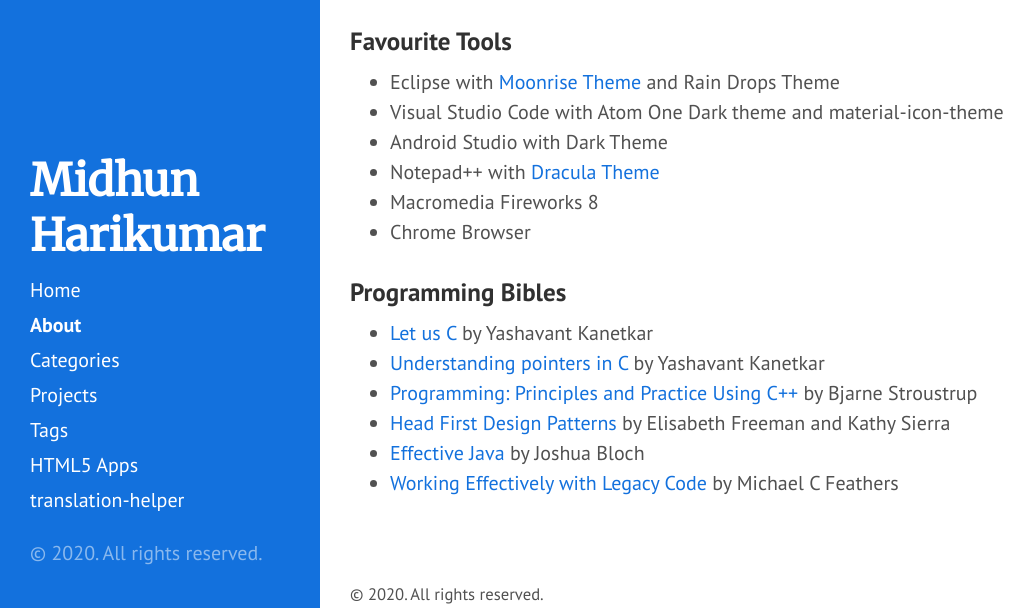
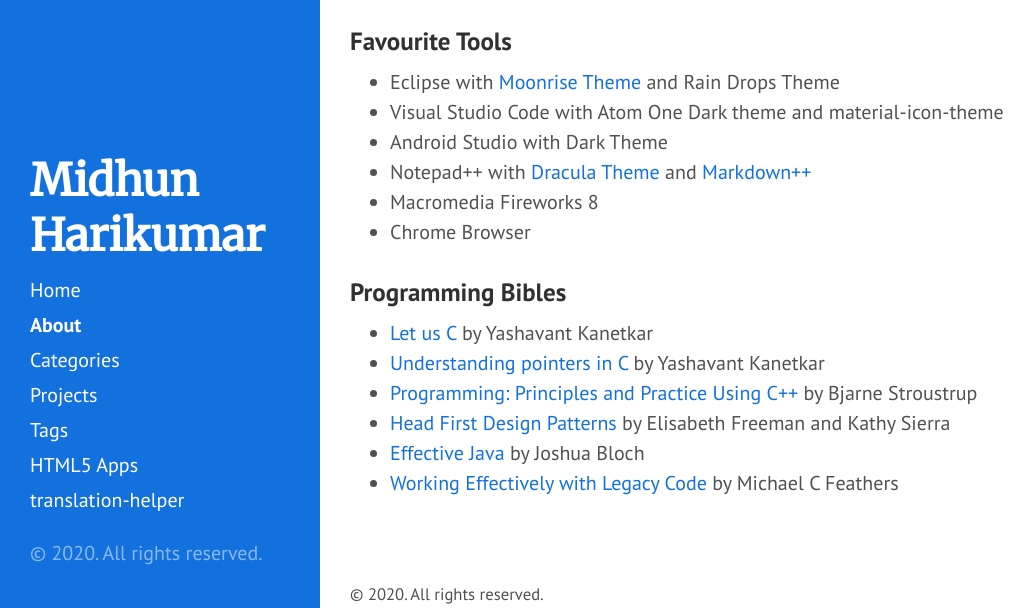
Before and after one commit to midhunhk/midhunhk.github.io, a Jekyll site: the page built from about.md, in a window 1280 px wide and 900 px high, scrolled down 763 px, cut to the strip 292-900 px from the top of the window. Shown: the whole strip, without its empty margins (0-1036 px from the left). Built offline with Jekyll 4.4.1, drawn with Linux system fonts in a browser that asks for light colours.

Commit message:
add markdown++ link

```diff
--- a/about.md
+++ b/about.md
@@ -33,7 +33,7 @@
  - Eclipse with [Moonrise Theme](https://github.com/guari/eclipse-ui-theme) and Rain Drops Theme
  - Visual Studio Code with Atom One Dark theme and material-icon-theme
  - Android Studio with Dark Theme
- - Notepad++ with [Dracula Theme](https://draculatheme.com/notepad-plus-plus/)
+ - Notepad++ with [Dracula Theme](https://draculatheme.com/notepad-plus-plus/) and [Markdown++](https://github.com/Edditoria/markdown-plus-plus)
  - Macromedia Fireworks 8
  - Chrome Browser
 
```
